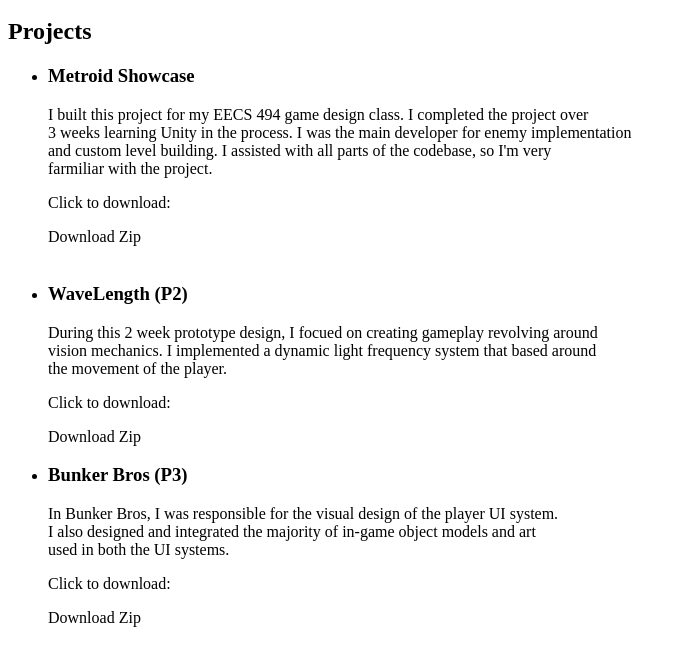
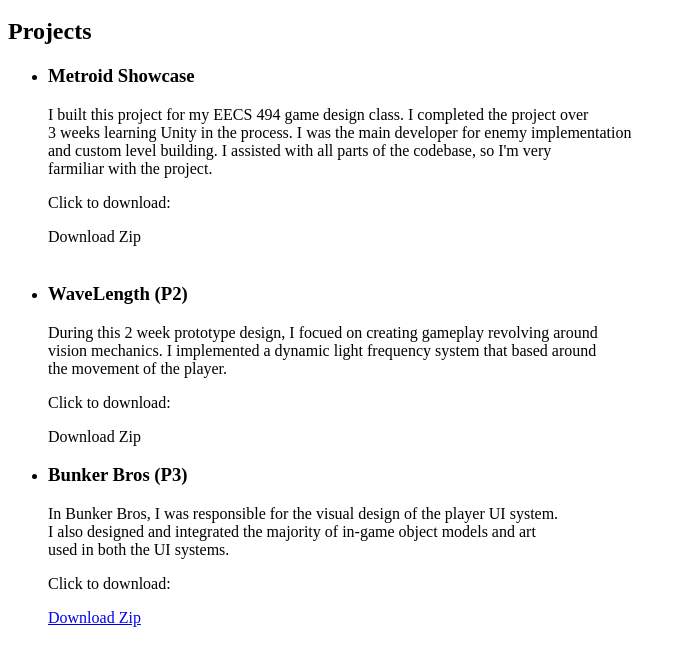
Before and after one commit to griffinsatterwhite/griffinsatterwhite.github.io, a plain HTML site: page index.html in a window 1280 px wide. Shown: the part 48-714 px from the top of the page, without its empty margins (0-686 px from the left). Drawn offline with Linux system fonts and the light colour scheme.

Commit message:
link added

```diff
--- a/index.html
+++ b/index.html
@@ -31,7 +31,7 @@
                 I also designed and integrated the majority of in-game object models and art <br>
                 used in both the UI systems. </p>
             <p>Click to download:</p>
-            <href url="link">Download Zip</href>
+            <a href="https://drive.google.com/file/d/1w8h0upOeOyYlhrhO2v6ah1Rm6-msBSm-/view?usp=sharing">Download Zip</a>
         </ul>
 
 </html>
```
